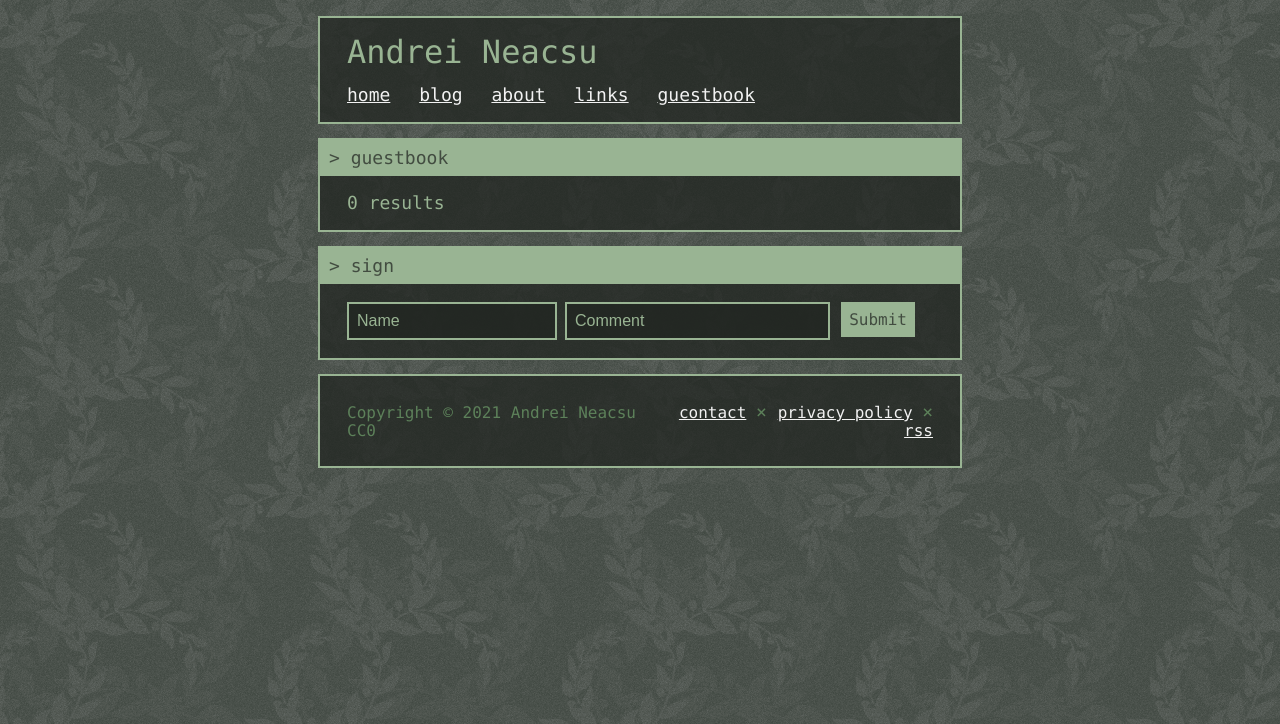
After one commit to errormine/aneacsu.com, a PHP site: page /guestbook in a window 1280 px wide. The commit adds this page. Shown: the top 724 px of the page. Run offline with PHP 8.4, Linux system fonts and the light colour scheme; data that the repository does not hold is empty; some web fonts are replaced.

Commit message:
Create guestbook

```diff
--- /dev/null
+++ b/guestbook.php
@@ -0,0 +1,61 @@
+<?php include("include/head.html")?>
+    <body>
+        <?php include("include/header.html")?>
+        <main>
+            <section id="guestbook">
+                <h2 class="title">guestbook</h2>
+                <div class="content">
+                    <table>
+                        <?php
+                            $conn = new mysqli('localhost:3306', 'anon', 'anon', 'aneacsu.com');
+
+                            if ($conn->connect_error)
+                            {
+                                die("Connection failed: " . $conn->connect_error);
+                            }
+
+                            $sql = "SELECT * FROM Guestbook ORDER BY ID DESC";
+                            $result = $conn->query($sql);
+
+                            if ($result->num_rows > 0)
+                            {
+                                while ($row = $result->fetch_assoc())
+                                {
+                                    echo "<tr>";
+                                    echo "<td class='left'>" . $row["Name"] . "</td>";
+                                    echo "<td class='middle'>" . $row["Comment"] . "<td>";
+                                    echo "<td class='align-right mobile-hidden right'>" . $row["Date"] . "</td>";
+                                    echo "</tr>";
+                                }
+                            }
+                            else
+                            {
+                                echo "0 results";
+                            }
+                            $conn->close();
+                        ?>
+                    </table>
+                </div>
+            </section>
+            <section id="sign">
+                <h2 class="title">sign</h2>
+                <div class="content">
+                    <form method="POST" action="/post">
+                        <ul>
+                            <li>
+                                <input type="text" name="name" placeholder="Name" maxlength="12">
+                            </li>
+                            <li class="flex-big">
+                                <input type="text" name="comment" placeholder="Comment" maxlength="32">
+                            </li>
+                            <li>
+                                <input type="submit" value="Submit">
+                            </li>
+                        </ul>
+                    </form>
+                </div>
+            </section>
+        </main>
+        <?php include($_SERVER['DOCUMENT_ROOT'] . "/include/footer.html") ?>
+    </body>
+</html>
--- a/include/header.html
+++ b/include/header.html
@@ -16,6 +16,9 @@
             <li class="ls">
                 <a href="/links">links</a>
             </li>
+            <li class="ls">
+                <a href="/guestbook">guestbook</a>
+            </li>
         </ul>
     </nav>
 </header>
--- a/style/style.css
+++ b/style/style.css
@@ -48,7 +48,8 @@ img {
     font-weight: bold;
 }
 
-input[type=button] {
+input[type=button],
+input[type=submit] {
     font-family: 'Fira Code', 'Lucida Console', monospace;
     font-size: 18px;
     background-color: var(--accent);
@@ -57,6 +58,10 @@ input[type=button] {
     padding: 1em;
     text-decoration: none;
     cursor: pointer;
+}
+
+.align-right {
+    text-align: right;
 }
 
 /* HEADER */
@@ -155,6 +160,49 @@ footer p {
     50% {opacity: 1;}
 }
 
+/* FORMS */
+::placeholder {
+    color: var(--accent);
+}
+
+form ul {
+    display: flex;
+    justify-content: space-between;
+    align-items: stretch;
+}
+
+form .flex-big {
+    flex-basis: 50%;
+}
+
+form input[type=text] {
+    padding: 0.5em;
+    background-color: var(--main-dark);
+    border: 2px solid var(--accent);
+    color: var(--accent2);
+    font-size: 16px;
+    width: 95%;
+}
+
+form input[type=text]:focus {
+    outline: none;
+}
+
+form input[type=submit] {
+    font-size: 16px;
+    padding: 0.5em;
+}
+
+/* GUESTBOOK */
+#guestbook table {
+    width: 100%;
+}
+
+#guestbook td {
+    padding: 0.5em 0;
+    word-break: break-word;
+}
+
 /* MOBILE STUFF */
 @media only screen and (max-width: 960px) {
     body {
@@ -181,4 +229,8 @@ footer p {
         margin: 1em 0;
         display: block;
     }
+
+    .mobile-hidden {
+        display: none;
+    }
 }
```
Also changed, not shown: links.php (+8 -0 lines), post.php (added, +59 -0 lines).
